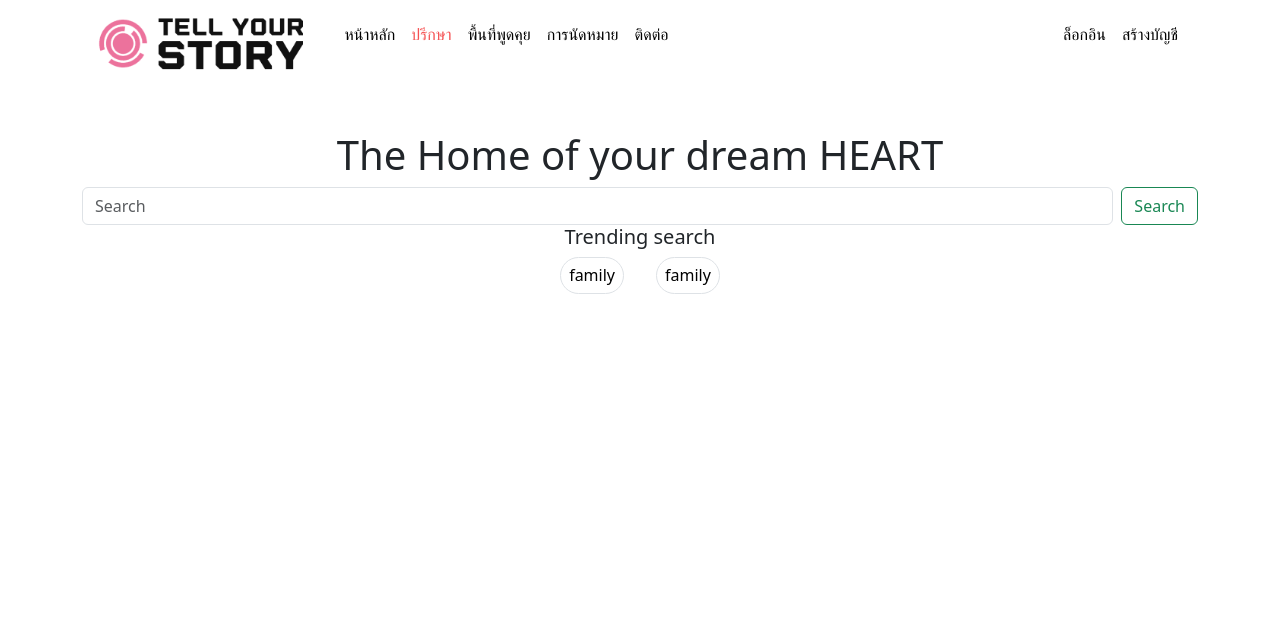
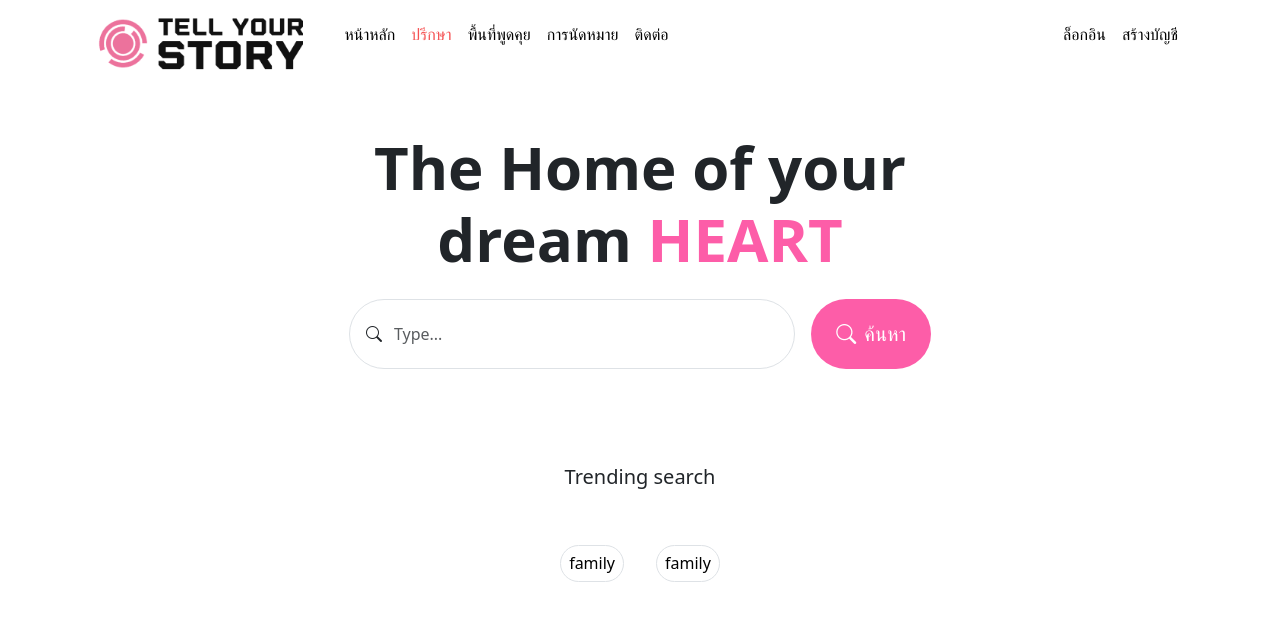
Before and after one commit to SaranthornP/tellyourstory, a React (Create React App) app: page /Consult in a window 1280 px wide. Shown: the top 620 px of the page. Built offline with nearby package versions, Linux system fonts and the light colour scheme; no server answers; the database is empty.

Commit message:
Update Consult page

```diff
--- a/package.json
+++ b/package.json
@@ -7,6 +7,7 @@
     "@testing-library/react": "^13.0.0",
     "@testing-library/user-event": "^13.2.1",
     "bootstrap": "^5.3.1",
+    "bootstrap-icons": "^1.10.5",
     "firebase": "^10.1.0",
     "react": "^18.2.0",
     "react-bootstrap": "^2.8.0",
--- a/src/App.css
+++ b/src/App.css
@@ -50,5 +50,33 @@ body {
 /*---------------------------------------*/
 
 /*Consult Page*/
+.consultPage h1 {
+  font-size: 60px;
+}
+
+.consultPage .Heart {
+  color: #FD5DA8;
+}
+
+.consultPage .searchArea form {
+  width: 40%;
+}
+
+.consultPage .searchArea .form-control {
+  border: 0;
+  outline: none;
+}
+
+.consultPage .form-control:focus {
+  border: 0;
+  outline: none;
+  box-shadow: 0 0;
+}
+
+.consultPage .searchArea button {
+  background-color: #FD5DA8;
+  color: white;
+}
+
 
 /*---------------------------------------*/
--- a/src/components/consult.js
+++ b/src/components/consult.js
@@ -11,18 +11,22 @@ class ObjTag extends Component {
 
 function Consult() {
     return (
-        <div className="container tes">
+        <div className="container consultPage">
             <div className="row text-center">
-                <div className="col-12">
-                    <h1>The Home of your dream HEART</h1>
+                <div className="col-12 mb-3">
+                    <h1 className="fw-bold">The Home of your <br /> dream <span className="Heart">HEART</span></h1>
                 </div>
-                <div className="col-12">
-                    <form class="d-flex">
-                        <input class="form-control me-2" type="search" placeholder="Search" aria-label="Search"></input>
-                        <button class="btn btn-outline-success" type="submit">Search</button>
+                <div className="col-12 mb-5 searchArea d-inline-flex justify-content-center">
+                    <form id="formSearch" className="d-flex align-items-center border rounded-pill p-3 me-3">
+                        <i className="bi bi-search"></i>
+                        <input className="form-control me-2 rounded-pill" type="search" placeholder="Type..." aria-label="Search">
+                        </input>
                     </form>
+                    <button className="btn rounded-pill px-4 fs-5" form="formSearch" type="submit">
+                        <i className="bi bi-search pe-2"></i>ค้นหา
+                    </button>
                 </div>
-                <div className="col-12">
+                <div className="col-12 my-5">
                     <h5>Trending search</h5>
                 </div>
                 <div className="col-12 d-flex justify-content-center">
--- a/src/components/home.js
+++ b/src/components/home.js
@@ -10,7 +10,7 @@ export default function Home() {
     return (
         <div className="container homePage">
             <div className="row ">
-                <div className="col-md-5">
+                <div className="col-lg-5 col-12">
                     <p className="pHome rounded-pill px-3 mb-2">คุณกำลังคิดมากอยู่รึเปล่า</p>
                     <h1 className="mb-3 fw-bold ">จองคิวปรึกษากับ ผู้ให้คำปรึกษาได้ตลอด <span className="hourColor">24 ชั่วโมง</span></h1>
                     <p className="text-secondary mb-3">หากคุณต้องการคนที่รับฟัง และช่วยให้คำแนะนำที่ดีกับคุณ เรามีทั้งผู้ให้คำปรึกษาที่ดี รวมถึงพื้นที่พูดคุย เพื่อนร่วมประสบการณ์เดียวกันกับคุณ</p>
--- a/src/index.js
+++ b/src/index.js
@@ -5,6 +5,8 @@ import App from './App';
 import reportWebVitals from './reportWebVitals';
 import { BrowserRouter } from 'react-router-dom';
 import { SignupForm } from './SignupForm';
+import 'bootstrap/dist/css/bootstrap.min.css';
+import 'bootstrap-icons/font/bootstrap-icons.css';
 
 const root = ReactDOM.createRoot(document.getElementById('root'));
 root.render(
```
Also changed, not shown: 2 other files (tests, documents, lock files or other folders).
